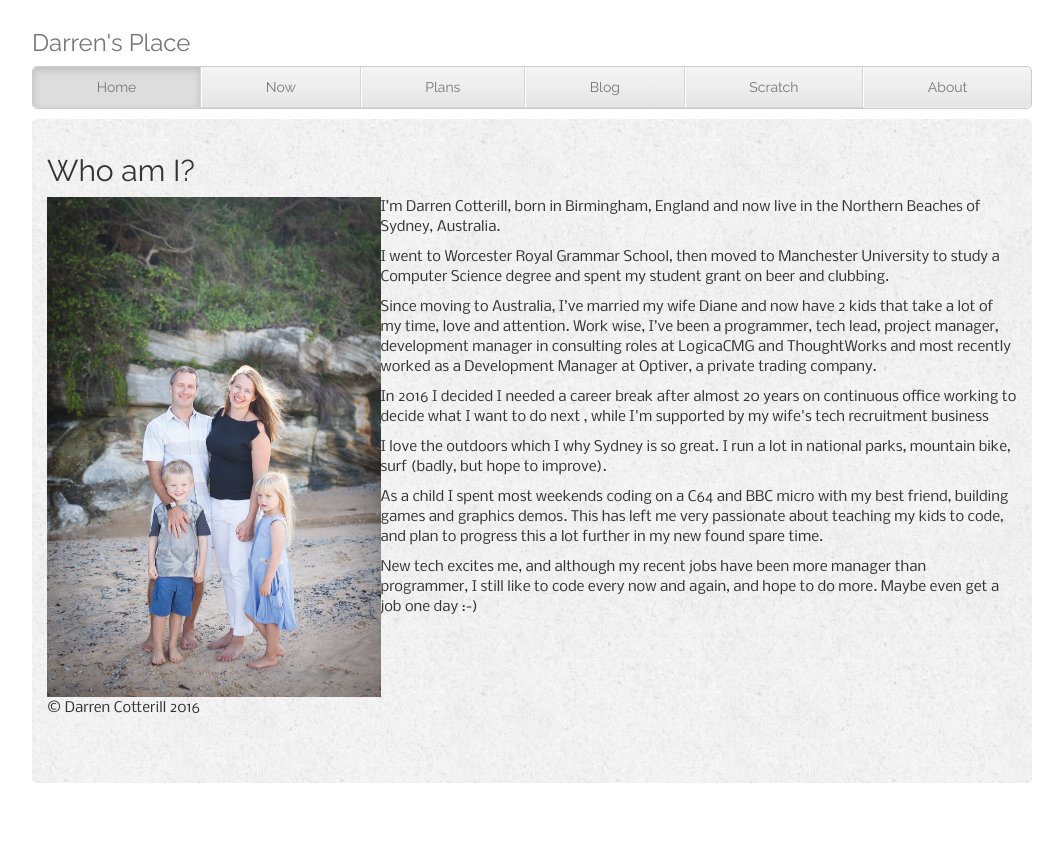
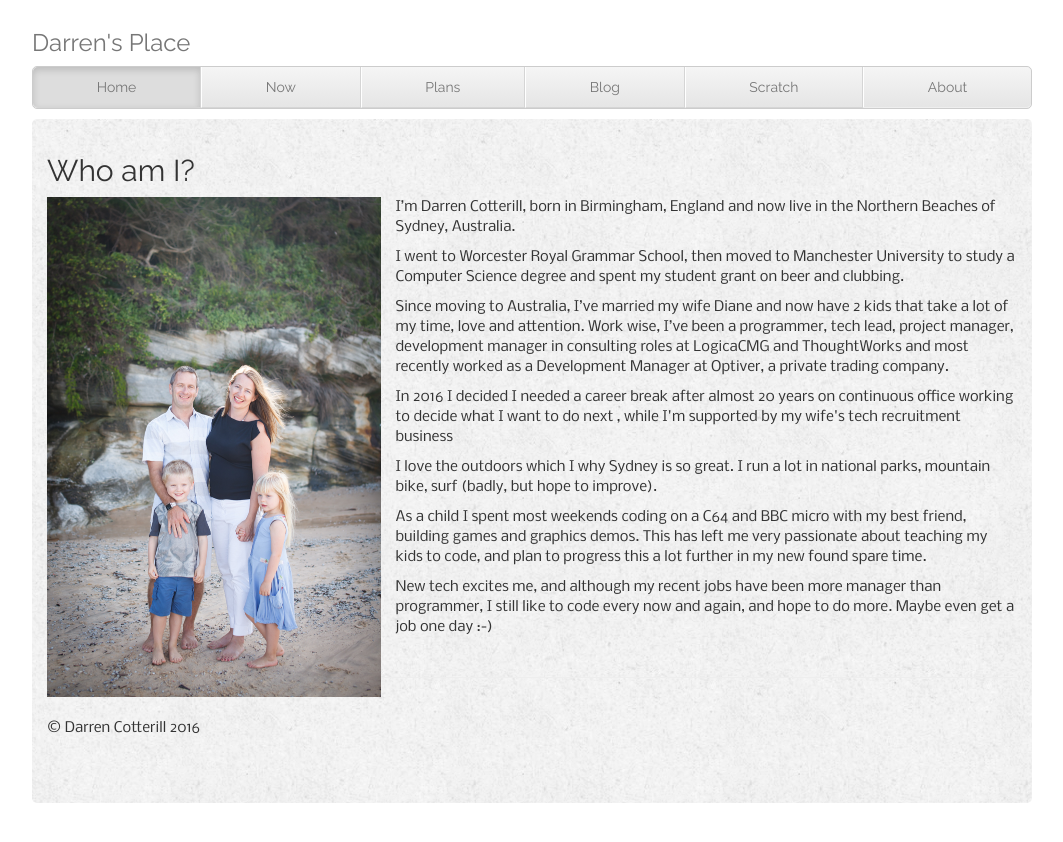
Before and after one commit to DCotterill/DCotterill.github.io, a Jekyll site: the page built from about/index.md, in a window 1280 px wide. Shown: the top 842 px of the page, without its empty margins (108-1171 px from the left). Built offline with Jekyll 4.4.1, drawn with Linux system fonts in a browser that asks for light colours; nearby versions of some CDN libraries; some web fonts are replaced.

Commit message:
Updated index.md

```diff
--- a/about/index.md
+++ b/about/index.md
@@ -5,7 +5,7 @@ published: true
 
 ## Who am I?
 
-<img src="{{site.baseurl}}/about/Cotterill-Family-342.jpg" height="500" align="left"/>I'm Darren Cotterill, born in Birmingham, England and now live in the Northern Beaches of Sydney, Australia.
+<img src="{{site.baseurl}}/about/Cotterill-Family-342.jpg" height="500" align="left" style="PADDING-RIGHT: 15px;"/>I'm Darren Cotterill, born in Birmingham, England and now live in the Northern Beaches of Sydney, Australia.
 
 I went to Worcester Royal Grammar School, then moved to Manchester University to study a Computer Science degree
 and spent my student grant on beer and clubbing.
```
